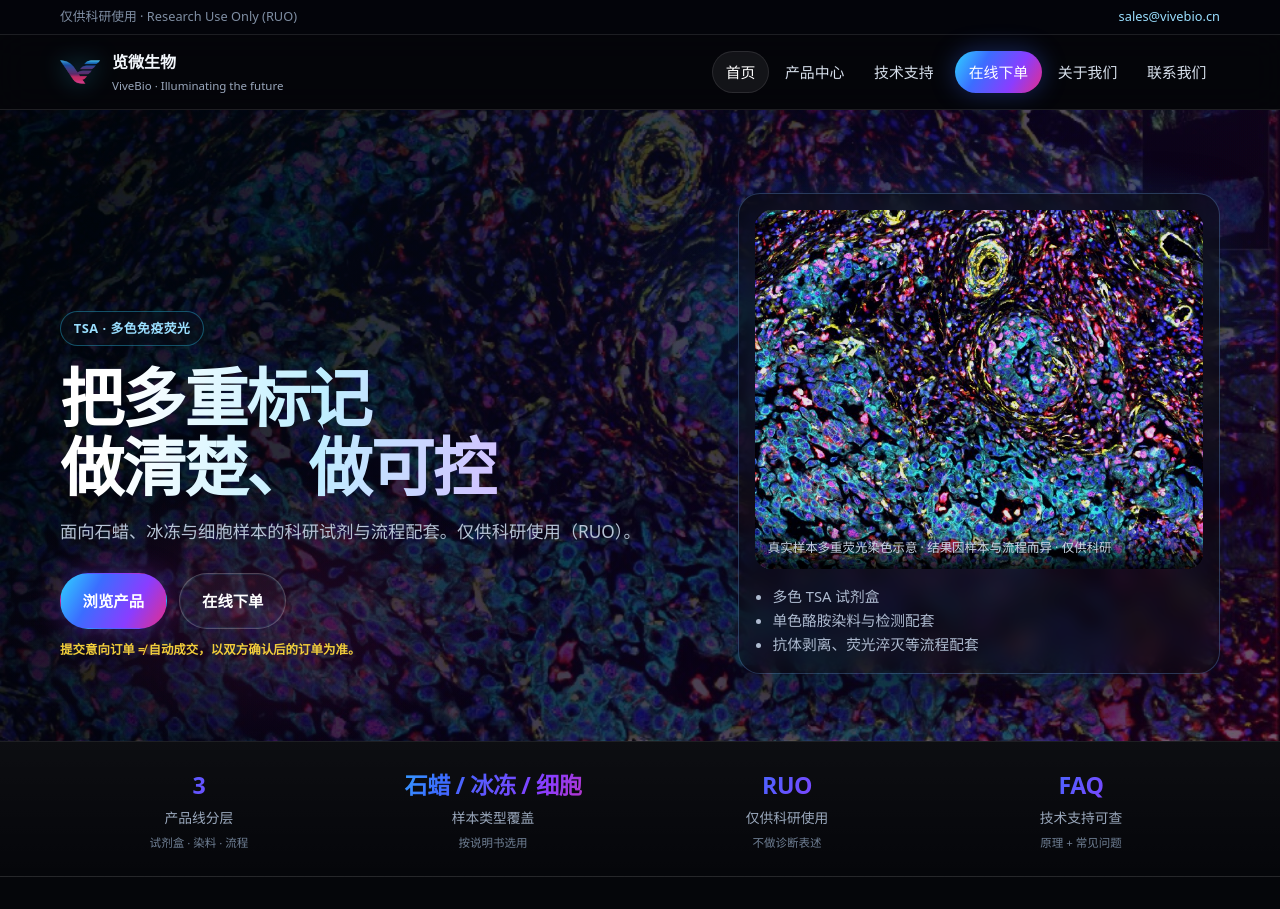
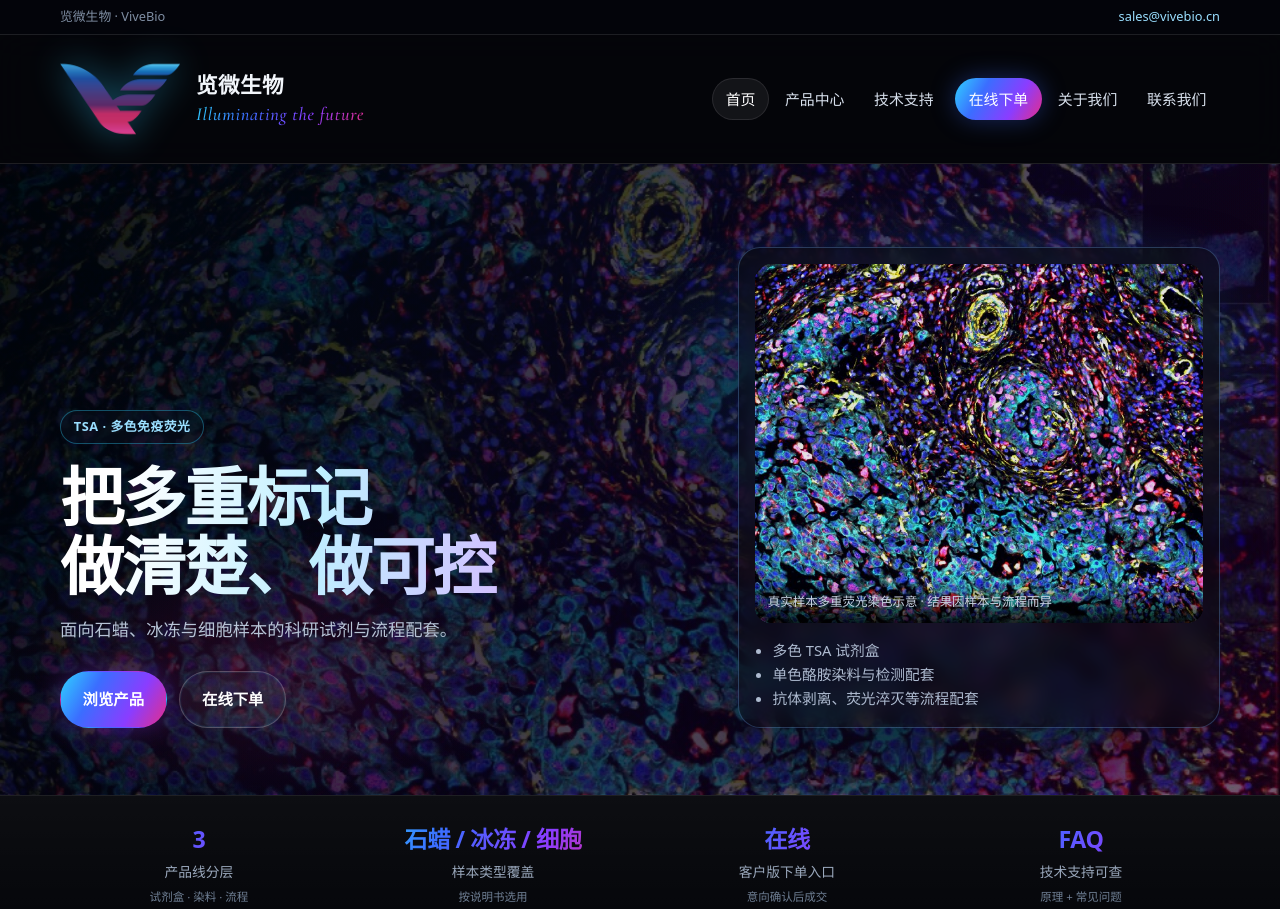
Before and after one commit to shidimeng1983/vivebio-site, a plain HTML site: page index.html in a window 1280 px wide. Shown: the top 909 px of the page. Drawn offline with nearby package versions, Linux system fonts and the light colour scheme.

Commit message:
style: larger logo/slogan, drop RUO copy, remove CTA disclaimer

```diff
--- a/css/site.css
+++ b/css/site.css
@@ -1,4 +1,5 @@
 /* ViveBio v0.3 — dark fluorescence / logo cyan→blue→violet→magenta */
+@import url('https://fonts.googleapis.com/css2?family=Cormorant+Garamond:ital,wght@0,500;0,600;1,500;1,600&display=swap');
 :root {
   --bg: #05060a;
   --bg-2: #0a0c14;
@@ -19,7 +20,7 @@
   --grad-soft: linear-gradient(135deg, rgba(47,211,255,0.25), rgba(138,61,255,0.22), rgba(229,45,138,0.18));
   --radius: 18px;
   --max: 1160px;
-  --nav-h: 74px;
+  --nav-h: 128px;
   --font: "Noto Sans SC", "PingFang SC", "Microsoft YaHei", system-ui, sans-serif;
   --shadow: 0 24px 60px rgba(0,0,0,0.45);
 }
@@ -62,12 +63,33 @@ code { color: #c9b6ff; font-size: 0.9em; }
   display: flex; align-items: center; justify-content: space-between; gap: 1rem;
 }
 .logo {
-  display: flex; align-items: center; gap: 0.75rem;
+  display: flex; align-items: center; gap: 1rem;
   color: var(--ink); font-weight: 700;
 }
 .logo img {
-  width: 40px; height: 40px; object-fit: contain;
-  filter: drop-shadow(0 0 12px rgba(47,211,255,0.35));
+  width: 120px; height: 120px; object-fit: contain;
+  filter: drop-shadow(0 0 18px rgba(47,211,255,0.4));
+}
+.logo .brand-name {
+  display: block;
+  font-size: 1.35rem;
+  letter-spacing: 0.02em;
+  line-height: 1.2;
+}
+.logo .slogan {
+  display: block;
+  margin-top: 0.28rem;
+  font-family: "Cormorant Garamond", "Times New Roman", Georgia, serif;
+  font-style: italic;
+  font-weight: 500;
+  font-size: 1.15rem;
+  letter-spacing: 0.04em;
+  line-height: 1.25;
+  background: var(--grad);
+  -webkit-background-clip: text;
+  background-clip: text;
+  color: transparent;
+  -webkit-text-fill-color: transparent;
 }
 .logo small {
   display: block; font-weight: 500; color: var(--muted);
@@ -400,3 +422,12 @@ a.card:hover {
 @media (max-width: 640px) {
   .hero-grid, .grid-3, .grid-2, .grid-4, .footer-grid, .stats-grid { grid-template-columns: 1fr; }
 }
+
+
+/* logo mobile */
+@media (max-width: 900px) {
+  :root { --nav-h: 96px; }
+  .logo img { width: 72px; height: 72px; }
+  .logo .brand-name { font-size: 1.1rem; }
+  .logo .slogan { font-size: 0.95rem; }
+}
--- a/index.html
+++ b/index.html
@@ -4,24 +4,24 @@
   <meta charset="utf-8" />
   <meta name="viewport" content="width=device-width, initial-scale=1" />
   <title>首页 | 览微生物 ViveBio</title>
-  <meta name="description" content="览微生物科技（上海）有限公司 — 多色免疫荧光（TSA）科研试剂与配套。仅供科研使用（RUO）。" />
+  <meta name="description" content="览微生物科技（上海）有限公司 — 多色免疫荧光（TSA）科研试剂与配套。" />
   <link rel="stylesheet" href="css/site.css" />
   <link rel="icon" href="assets/logo-mark.png" />
 </head>
 <body>
   <div class="topbar">
     <div class="wrap">
-      <span>仅供科研使用 · Research Use Only (RUO)</span>
+      <span>览微生物 · ViveBio</span>
       <span><a href="mailto:sales@vivebio.cn">sales@vivebio.cn</a></span>
     </div>
   </div>
   <header class="site-header">
     <div class="wrap nav">
       <a class="logo" href="index.html" aria-label="览微生物首页">
-        <img src="assets/logo-mark.png" alt="览微生物 Logo" width="40" height="40" />
+        <img src="assets/logo-mark.png" alt="览微生物 Logo" width="120" height="120" />
         <div>
-          <span>览微生物</span>
-          <small>ViveBio · Illuminating the future</small>
+          <span class="brand-name">览微生物</span>
+          <span class="slogan">Illuminating the future</span>
         </div>
       </a>
       <button class="nav-toggle" type="button" aria-expanded="false" aria-controls="primary-nav">菜单</button>
@@ -43,17 +43,16 @@
         <div>
           <div class="eyebrow">TSA · 多色免疫荧光</div>
           <h1>把多重标记<br/>做清楚、做可控</h1>
-          <p class="lead">面向石蜡、冰冻与细胞样本的科研试剂与流程配套。仅供科研使用（RUO）。</p>
+          <p class="lead">面向石蜡、冰冻与细胞样本的科研试剂与流程配套。</p>
           <div class="cta-row">
             <a class="btn btn-primary" href="products.html">浏览产品</a>
             <a class="btn btn-ghost" href="https://order.vivebio.cn" target="_blank" rel="noopener">在线下单</a>
           </div>
-          <p class="ruo">提交意向订单 ≠ 自动成交，以双方确认后的订单为准。</p>
         </div>
         <div class="hero-panel">
           <div class="ph">
-            <img src="assets/hero-mif.jpg" alt="真实样本多重荧光染色示意（结果因样本与流程而异，仅供科研）" />
-            <div class="cap">真实样本多重荧光染色示意 · 结果因样本与流程而异 · 仅供科研</div>
+            <img src="assets/hero-mif.jpg" alt="真实样本多重荧光染色示意 · 结果因样本与流程而异" />
+            <div class="cap">真实样本多重荧光染色示意 · 结果因样本与流程而异</div>
           </div>
           <ul>
             <li>多色 TSA 试剂盒</li>
@@ -68,7 +67,7 @@
       <div class="wrap stats-grid">
         <div class="stat"><strong>3</strong><span>产品线分层</span><span class="hint">试剂盒 · 染料 · 流程</span></div>
         <div class="stat"><strong>石蜡 / 冰冻 / 细胞</strong><span>样本类型覆盖</span><span class="hint">按说明书选用</span></div>
-        <div class="stat"><strong>RUO</strong><span>仅供科研使用</span><span class="hint">不做诊断表述</span></div>
+        <div class="stat"><strong>在线</strong><span>客户版下单入口</span><span class="hint">意向确认后成交</span></div>
         <div class="stat"><strong>FAQ</strong><span>技术支持可查</span><span class="hint">原理 + 常见问题</span></div>
       </div>
     </section>
@@ -86,7 +85,6 @@
               <span class="tag">Kits</span>
               <h3>按色数与样本类型</h3>
               <p>石蜡 · 冰冻 · 细胞。正式规格与货号后填。</p>
-              <span class="ruo">仅供科研 RUO</span>
             </div>
           </a>
           <a class="card product-card" href="products.html#dyes">
@@ -95,7 +93,6 @@
               <span class="tag">Dyes</span>
               <h3>酪胺荧光染料 / 检测配套</h3>
               <p>单色标记与检测配套试剂占位。</p>
-              <span class="ruo">仅供科研 RUO</span>
             </div>
           </a>
           <a class="card product-card" href="products.html#workflow">
@@ -104,7 +101,6 @@
               <span class="tag">Workflow</span>
               <h3>剥离 · 淬灭等</h3>
               <p>抗体剥离、荧光淬灭等流程试剂占位。</p>
-              <span class="ruo">仅供科研 RUO</span>
             </div>
           </a>
         </div>
@@ -118,7 +114,7 @@
           <p>不做成功率或倍数承诺。</p>
         </div>
         <div class="grid-4">
-          <div class="value-card"><div class="num">01</div><h3>信号放大</h3><p>酪胺酶促局部沉积，便于低丰度靶点检测场景（RUO）。</p></div>
+          <div class="value-card"><div class="num">01</div><h3>信号放大</h3><p>酪胺酶促局部沉积，便于低丰度靶点检测场景。</p></div>
           <div class="value-card"><div class="num">02</div><h3>多重灵活</h3><p>支持按 panel 设计多轮标记；顺序与剥离需规范操作。</p></div>
           <div class="value-card"><div class="num">03</div><h3>流程配套</h3><p>试剂盒、染料与剥离 / 淬灭等配套分层可选。</p></div>
           <div class="value-card"><div class="num">04</div><h3>技术支持</h3><p>原理说明与常见问题摘要，不替代实验室方法验证。</p></div>
@@ -147,7 +143,6 @@
       <div>
         <h4>览微生物科技（上海）有限公司</h4>
         <p style="margin:0;font-size:0.9rem">多色免疫荧光（TSA）科研试剂与技术支持。</p>
-        <p class="ruo">仅供科研使用，不用于临床诊断。</p>
       </div>
       <div>
         <h4>导航</h4>
```
Also changed, not shown: about.html (+6 -7 lines), contact.html (+5 -6 lines), order.html (+5 -6 lines), products.html (+12 -13 lines), support.html (+6 -7 lines).
